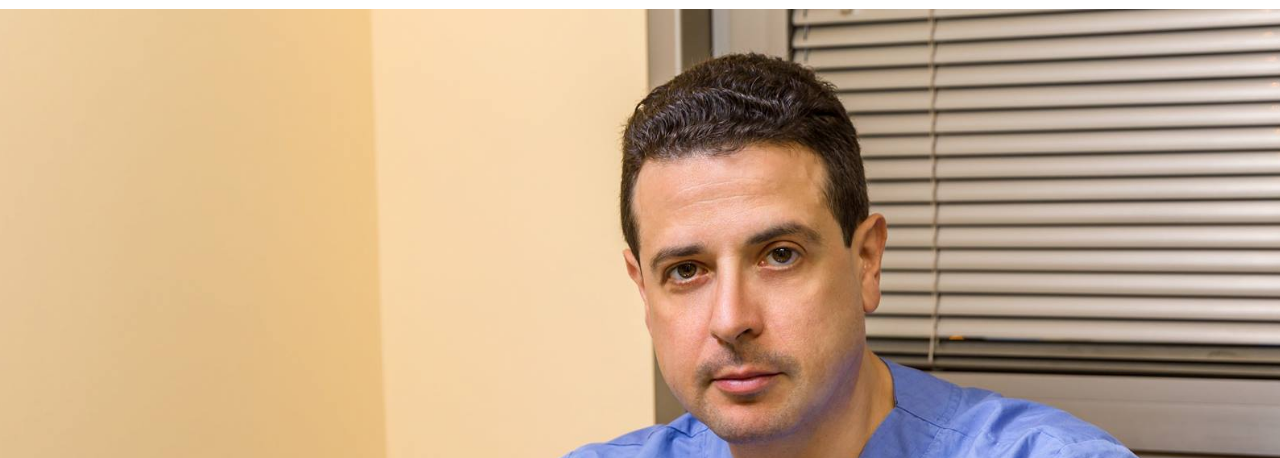
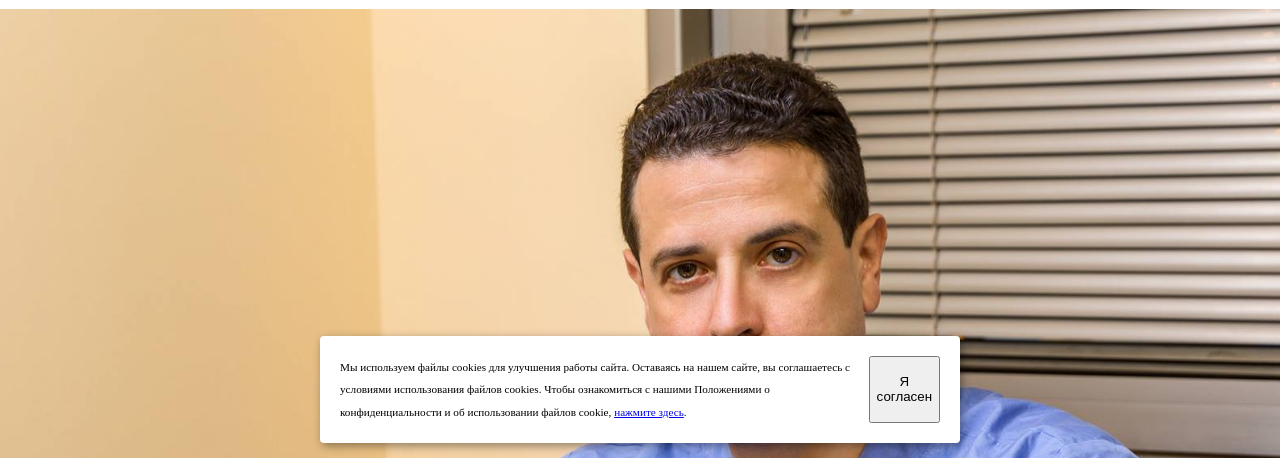
Before and after one commit to victoriaabramovich/final_js, a plain HTML site: page index.html in a window 1280 px wide. Shown: the part 342-800 px from the top of the page. Drawn offline with Linux system fonts and the light colour scheme.

Commit message:
add cookie

```diff
--- a/index.html
+++ b/index.html
@@ -250,8 +250,13 @@
             </footer>
           </html>
 
-
-
+<!-- Cookie -->
+          <div id="cookie_note">
+            <p>Мы используем файлы cookies для улучшения работы сайта. Оставаясь на нашем сайте, вы соглашаетесь с условиями
+                использования файлов cookies. Чтобы ознакомиться с нашими Положениями о конфиденциальности и об использовании
+                файлов cookie, <a href="#" target="_blank">нажмите здесь</a>.</p>
+            <button class="button cookie_accept btn btn-primary btn-sm">Я согласен</button>
+        </div>
 
 <script src="script.js"></script>
 </body>
--- a/script.js
+++ b/script.js
@@ -56,8 +56,6 @@ function showSlides(n) {
 
 
 
-
-
 //Accordion
 // let accordionContainers = document.querySelectorAll( ".accordion");
 //  for (let i = 0; i < accordionContainers.length; i++) {
@@ -95,3 +93,38 @@ document.addEventListener("DOMContentLoaded", function() {
         });
     });
 });
+
+// Cookie
+function setCookie(name, value, days) {
+    let expires = "";
+    if (days) {
+        let date = new Date();
+        date.setTime(date.getTime() + (days * 24 * 60 * 60 * 1000));
+        expires = "; expires=" + date.toUTCString();
+    }
+    document.cookie = name + "=" + (value || "") + expires + "; path=/";
+}
+
+function getCookie(name) {
+    let matches = document.cookie.match(new RegExp("(?:^|; )" + name.replace(/([\.$?*|{}\(\)\[\]\\\/\+^])/g, '\\$1') + "=([^;]*)"));
+    return matches ? decodeURIComponent(matches[1]) : undefined;
+}
+
+
+function checkCookies() {
+    let cookieNote = document.getElementById('cookie_note');
+    let cookieBtnAccept = cookieNote.querySelector('.cookie_accept');
+
+    // Если куки cookies_policy нет или она просрочена, то показываем уведомление
+    if (!getCookie('cookies_policy')) {
+        cookieNote.classList.add('show');
+    }
+
+    // // При клике на кнопку устанавливаем куку cookies_policy на один день(1) или если год, то 365
+    cookieBtnAccept.addEventListener('click', function () {
+        setCookie('cookies_policy', 'true', 1);
+        cookieNote.classList.remove('show');
+    });
+}
+
+checkCookies();
--- a/style.css
+++ b/style.css
@@ -82,7 +82,7 @@ h2{
     background-size: cover;
     background-position: 73.5% 25%;
     width: 100%;
-    height: 100Vh;
+    height: 100vh;
     display: flex;
     flex-direction: collum;
     justify-content: center;
@@ -372,6 +372,54 @@ text-align: center;
         margin: 10px;
     }
 
+/* Cookie */
+#cookie_note{
+    display: none;
+    position: fixed;
+    bottom: 15px;
+    left: 50%;
+    max-width: 90%;
+    transform: translateX(-50%);
+    padding: 20px;
+    background-color: white;
+    border-radius: 4px;
+    box-shadow: 2px 3px 10px rgba(0, 0, 0, 0.4);
+}
+
+#cookie_note p{
+    margin: 0;
+    font-size: 0.7rem;
+    text-align: left;
+    color: black;
+}
+
+.cookie_accept{
+    width:20%;
+}
+@media (min-width: 576px){
+    #cookie_note.show{
+        display: flex;
+    }
+}
+
+@media (max-width: 575px){
+    #cookie_note.show{
+        display: block;
+        text-align: left;
+    }
+}
+
+
+
+@keyframes fade {
+        from {
+            opacity: 0.4
+        }
+        to {
+            opacity: 1
+        }
+    }
+
 @media (max-width:480px){
     .nav-ul {
         display: none;
@@ -406,13 +454,6 @@ text-align: center;
         top: 30px;
         transform: translateX(35%);
     }
-
-    @keyframes fade {
-        /* Устанавливаем и изменяем степень прозрачности: */
-        from {
-            opacity: 0.4
-        }
-        to {
-            opacity: 1
-        }
-    }
+  /* .slider{
+    display: none;
+  } */
```
